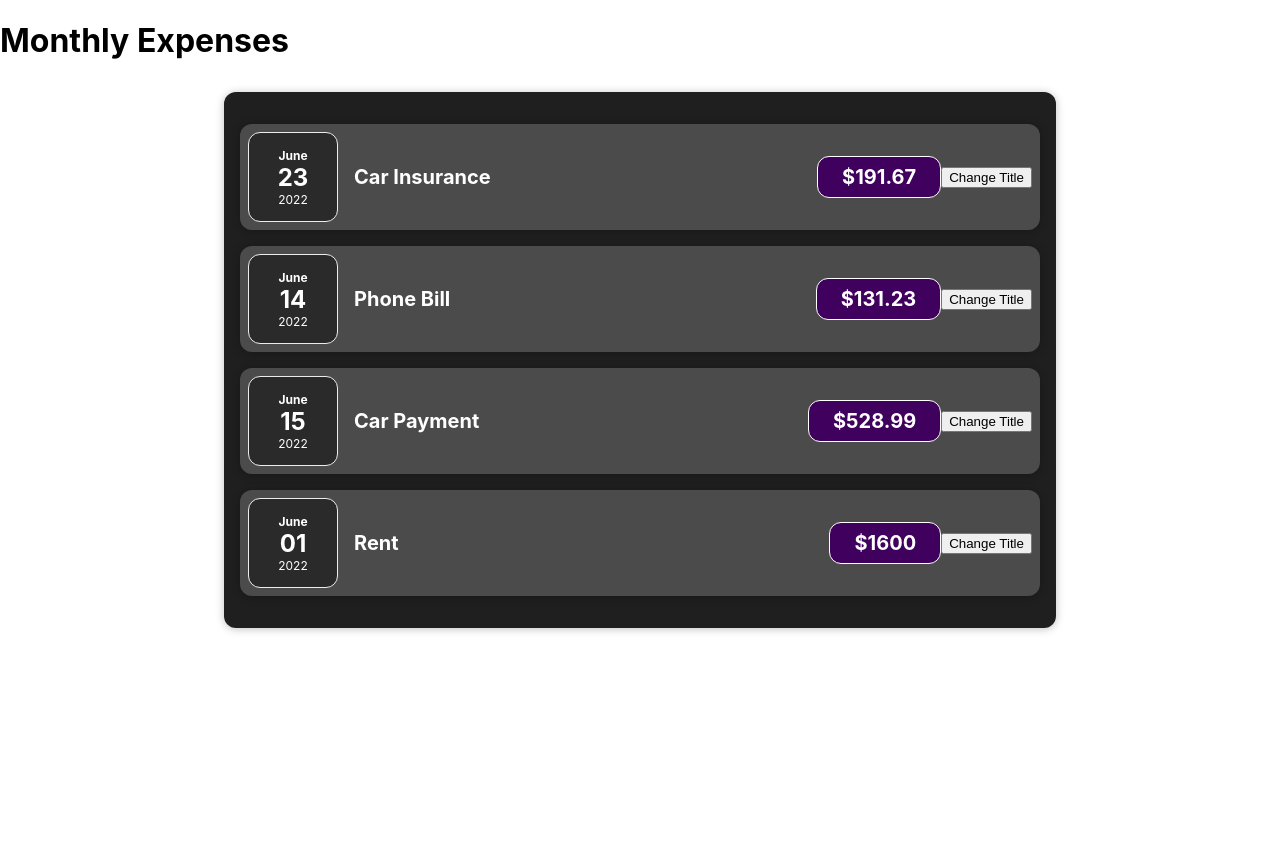
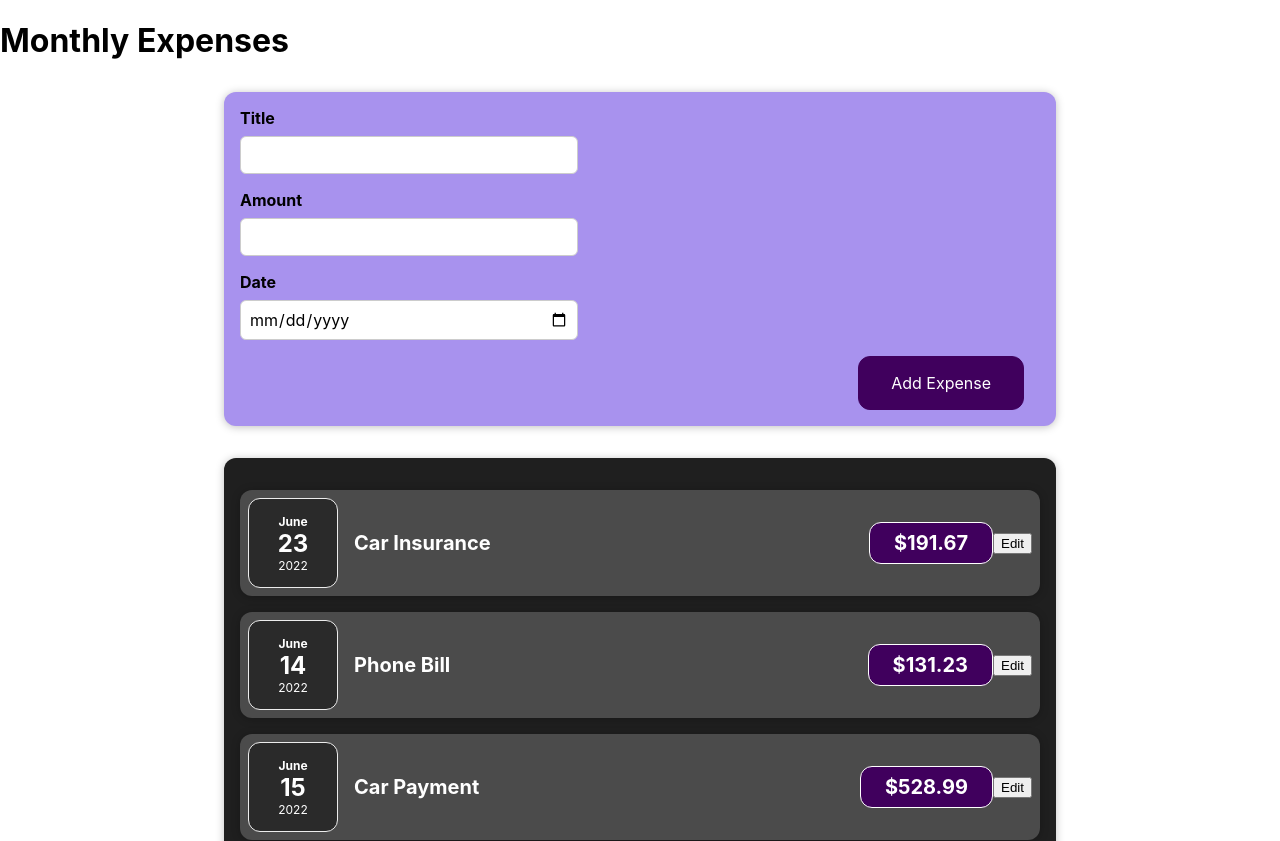
Before and after one commit to hoshimotao/react-app-practice, a React (Create React App) app: page / in a window 1280 px wide. Shown: the top 841 px of the page. Before the commit the page ends 800 px from the top, so only its background shows below. Built offline with nearby package versions, Linux system fonts and the light colour scheme.

Commit message:
create form and submit button to update state / change state up and down the parent child ladder with props and handlers

```diff
--- a/public/index.html
+++ b/public/index.html
@@ -7,7 +7,7 @@
   <meta name="viewport" content="width=device-width, initial-scale=1" />
   <meta name="theme-color" content="#000000" />
   <meta name="description" content="Web site created using create-react-app" />
-  <link rel="apple-touch-icon" href="%PUBLIC_URL%/logo192.png" />
+
   <!--
       manifest.json provides metadata used when your web app is installed on a
       user's mobile device or desktop. See https://developers.google.com/web/fundamentals/web-app-manifest/
--- a/src/App.js
+++ b/src/App.js
@@ -1,4 +1,5 @@
 import Expenses from "./components/Expenses/Expenses";
+import NewExpense from "./components/NewExpense/NewExpense";
 
 function App() {
   // props
@@ -24,9 +25,14 @@
     },
   ];
 
+  const addExpenseHandler = (expense) => {
+    console.log("App.js was here!", expense);
+  };
+
   return (
     <div>
       <h1> Monthly Expenses </h1>
+      <NewExpense onAddExpense={addExpenseHandler} />
       <Expenses items={expenses} />
     </div>
   );
--- a/src/components/Expenses/ExpenseItem.js
+++ b/src/components/Expenses/ExpenseItem.js
@@ -20,7 +20,7 @@
         <h2>{title}</h2>
         <div className="expense-item__price"> ${props.amount} </div>
       </div>
-      <button onClick={clickHandler}> Change Title </button>
+      <button onClick={clickHandler}> Edit </button>
     </Card>
   );
 }
--- /dev/null
+++ b/src/components/NewExpense/ExpenseForm.css
@@ -0,0 +1,26 @@
+.new-expense__controls {
+  display: flex;
+  flex-wrap: wrap;
+  gap: 1rem;
+  margin-bottom: 1rem;
+  text-align: left;
+}
+
+.new-expense__control label {
+  font-weight: bold;
+  margin-bottom: 0.5rem;
+  display: block;
+}
+
+.new-expense__control input {
+  font: inherit;
+  padding: 0.5rem;
+  border-radius: 6px;
+  border: 1px solid #ccc;
+  width: 20rem;
+  max-width: 100%;
+}
+
+.new-expense__actions {
+  text-align: right;
+}
--- /dev/null
+++ b/src/components/NewExpense/ExpenseForm.js
@@ -0,0 +1,78 @@
+import { useState } from "react";
+import "./ExpenseForm.css";
+
+const ExpenseForm = (props) => {
+  const [enteredTitle, setEnteredTitle] = useState("");
+  const [enteredAmount, setEnteredAmount] = useState("");
+  const [enteredDate, setEnteredDate] = useState("");
+
+  const titleChangeHandler = (event) => {
+    setEnteredTitle(event.target.value);
+  };
+  const amountChangeHandler = (event) => {
+    setEnteredAmount(event.target.value);
+  };
+  const dateChangeHandler = (event) => {
+    setEnteredDate(event.target.value);
+  };
+
+  const submitHandler = (event) => {
+    event.preventDefault();
+
+    // expenseData is hoisted up to NewExpense.js
+    const expenseData = {
+      title: enteredTitle,
+      amount: enteredAmount,
+      date: new Date(enteredDate.replace(/-/g, "/")),
+    };
+
+    props.onSaveExpenseData(expenseData);
+    setEnteredTitle("");
+    setEnteredAmount("");
+    setEnteredDate("");
+  };
+
+  return (
+    <form onSubmit={submitHandler}>
+      <div className="new-expense__controls">
+        <div className="new-expense__control">
+          <label>Title</label>
+          <input
+            type="text"
+            value={enteredTitle}
+            onChange={titleChangeHandler}
+          />
+        </div>
+      </div>
+      <div className="new-expense__controls">
+        <div className="new-expense__control">
+          <label>Amount</label>
+          <input
+            type="number"
+            min="0.01"
+            step="0.01"
+            value={enteredAmount}
+            onChange={amountChangeHandler}
+          />
+        </div>
+      </div>
+      <div className="new-expense__controls">
+        <div className="new-expense__control">
+          <label>Date</label>
+          <input
+            type="date"
+            min="2022-01-01"
+            max="2024-12-31"
+            value={enteredDate}
+            onChange={dateChangeHandler}
+          />
+        </div>
+      </div>
+      <div className="new-expense__actions">
+        <button type="submit">Add Expense</button>
+      </div>
+    </form>
+  );
+};
+
+export default ExpenseForm;
--- /dev/null
+++ b/src/components/NewExpense/NewExpense.css
@@ -0,0 +1,38 @@
+.new-expense {
+  background-color: #a892ee;
+  padding: 1rem;
+  margin: 2rem auto;
+  width: 50rem;
+  max-width: 95%;
+  border-radius: 12px;
+  text-align: center;
+  box-shadow: 0 1px 8px rgba(0, 0, 0, 0.25);
+}
+
+.new-expense button {
+  font: inherit;
+  cursor: pointer;
+  padding: 1rem 2rem;
+  border: 1px solid #40005d;
+  background-color: #40005d;
+  color: white;
+  border-radius: 12px;
+  margin-right: 1rem;
+}
+
+.new-expense button:hover,
+.new-expense button:active {
+  background-color: #510674;
+  border-color: #510674;
+}
+
+.new-expense button.alternative {
+  color: #220131;
+  border-color: transparent;
+  background-color: transparent;
+}
+
+.new-expense button.alternative:hover,
+.new-expense button.alternative:active {
+  background-color: #ddb3f8;
+}
--- /dev/null
+++ b/src/components/NewExpense/NewExpense.js
@@ -0,0 +1,21 @@
+import ExpenseForm from "./ExpenseForm";
+
+import "./NewExpense.css";
+
+const NewExpense = (props) => {
+  const saveExpenseDataHandler = (enteredExpenseData) => {
+    const expenseData = {
+      ...enteredExpenseData, // all previous data AND a new id attached to object
+      id: Math.random().toString(),
+    };
+    props.onAddExpense(expenseData);
+  };
+
+  return (
+    <div className="new-expense">
+      <ExpenseForm onSaveExpenseData={saveExpenseDataHandler} />
+    </div>
+  );
+};
+
+export default NewExpense;
```
Also changed, not shown: public/manifest.json.
